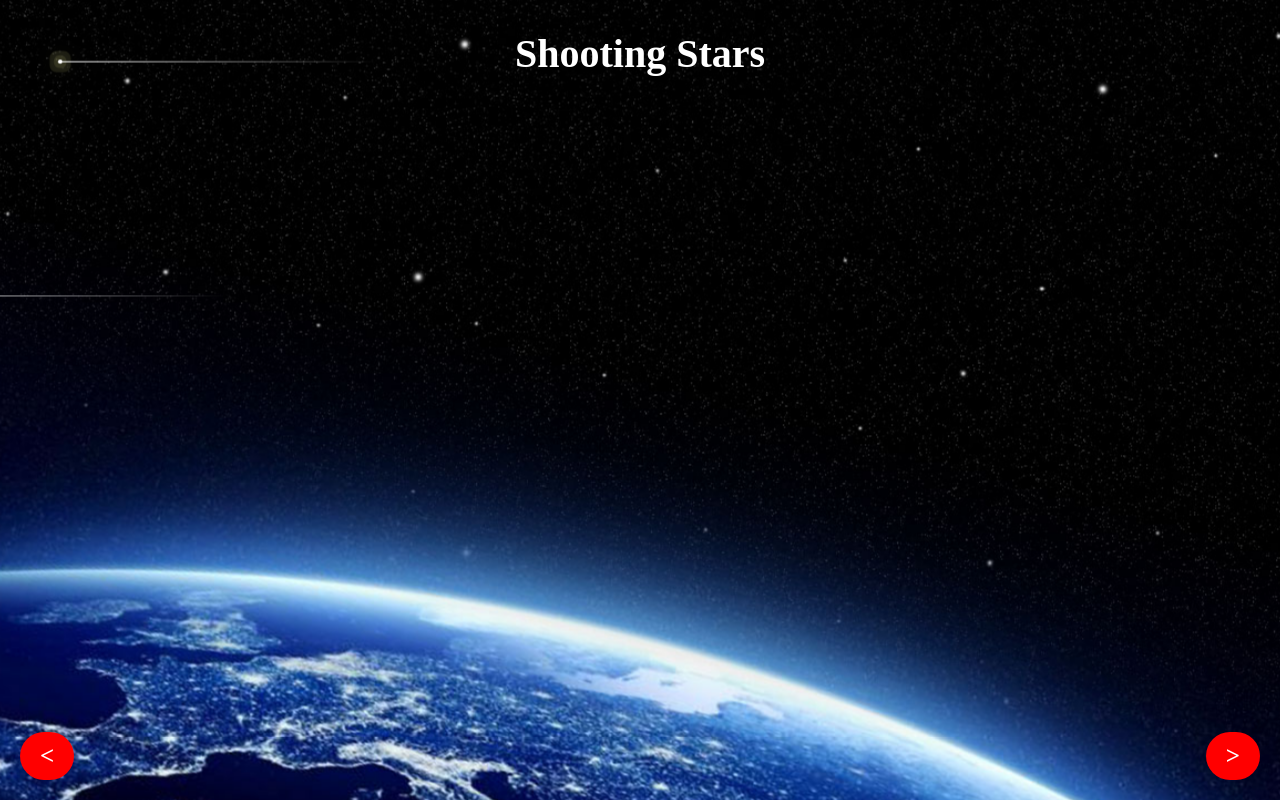
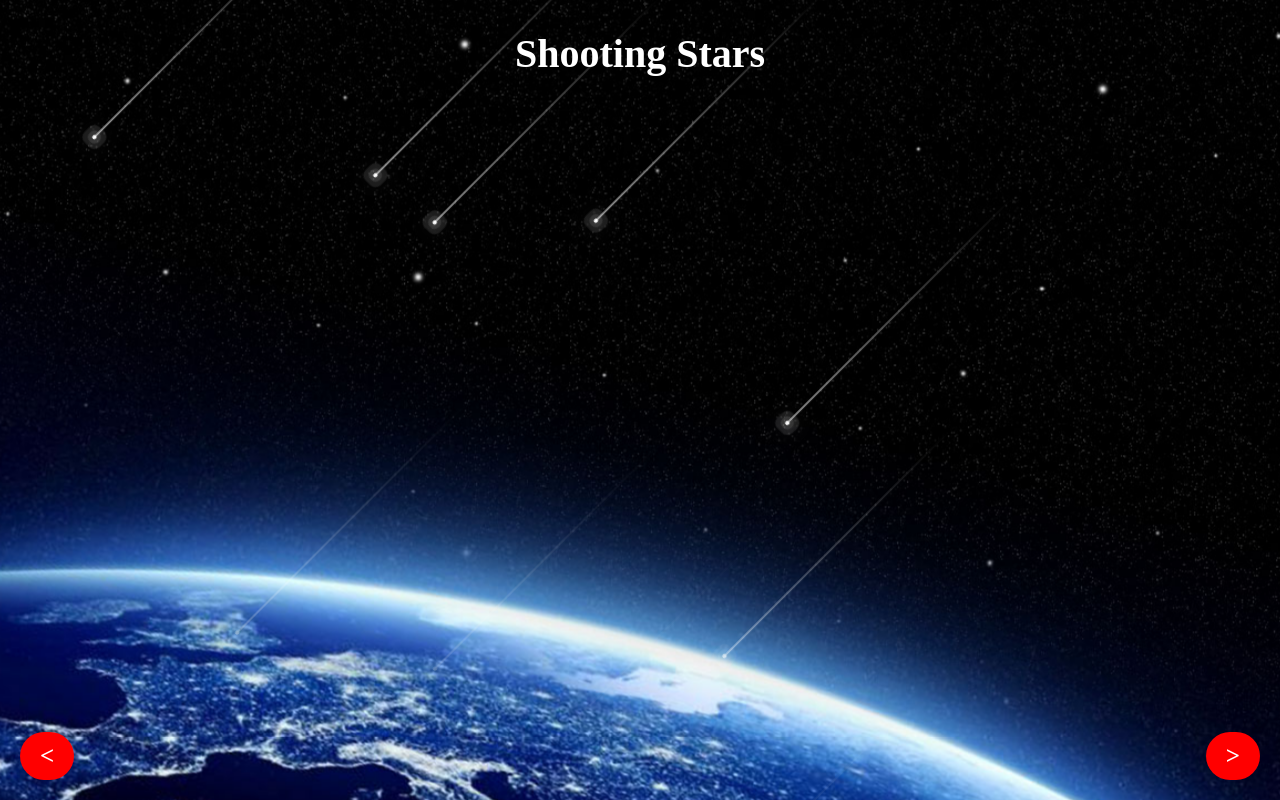
Before and after one commit to amitroy497/animations-by-amit-roy, a React (Create React App) app: page /animation6 in a window 1280 px wide. Built offline with nearby package versions, Linux system fonts and the light colour scheme.

Commit message:
animations

```diff
--- a/src/_app.scss
+++ b/src/_app.scss
@@ -17,6 +17,7 @@ body {
     padding: 10px 20px;
     border-radius: 25px;
     text-decoration: none;
+    z-index: 9999;
 
     &::before {
       content: '>';
@@ -34,6 +35,7 @@ body {
     padding: 10px 20px;
     border-radius: 25px;
     text-decoration: none;
+    z-index: 9999;
 
     &::before {
       content: '<';
--- a/src/components/animation10/_index.scss
+++ b/src/components/animation10/_index.scss
@@ -23,9 +23,9 @@
       height: 200px;
       border-radius: 50%;
       background: #0d2323;
-      animation: animate 2s linear infinite;
+      animation: animate10 2s linear infinite;
 
-      @keyframes animate {
+      @keyframes animate10 {
         0% {
           transform: rotate(0deg);
         }
--- a/src/components/animation6/_index.scss
+++ b/src/components/animation6/_index.scss
@@ -30,9 +30,9 @@
     height: 4px;
     background: #fff;
     border-radius: 50%;
-    box-shadow: 0 0 0 4px rgba(255, 255, 155, 0.1),
-      0 0 0 8px rgba(255, 255, 155, 0.1), 0 0 20px rgba(255, 255, 155, 1);
-    animation: animate 3s linear infinite;
+    box-shadow: 0 0 0 4px rgba(255, 255, 255, 0.1),
+      0 0 0 8px rgba(255, 255, 255, 0.1), 0 0 20px rgba(255, 255, 255, 1);
+    animation: animate6 3s linear infinite;
 
     &::before {
       content: '';
@@ -125,7 +125,7 @@
     transform: scale(1.2);
   }
 }
-@keyframes animate {
+@keyframes animate6 {
   0% {
     transform: rotate(315deg) translateX(0);
     opacity: 1;
--- a/src/components/animation8/_index.scss
+++ b/src/components/animation8/_index.scss
@@ -28,7 +28,7 @@
         box-sizing: border-box;
         border: 2px solid #fff;
         border-radius: 50%;
-        animation: animate 5s linear infinite;
+        animation: animate8 5s linear infinite;
         animation-delay: calc(0.5s * var(--i));
       }
     }
@@ -39,7 +39,7 @@
     }
   }
 }
-@keyframes animate {
+@keyframes animate8 {
   0% {
     width: 0;
     height: 0;
```
